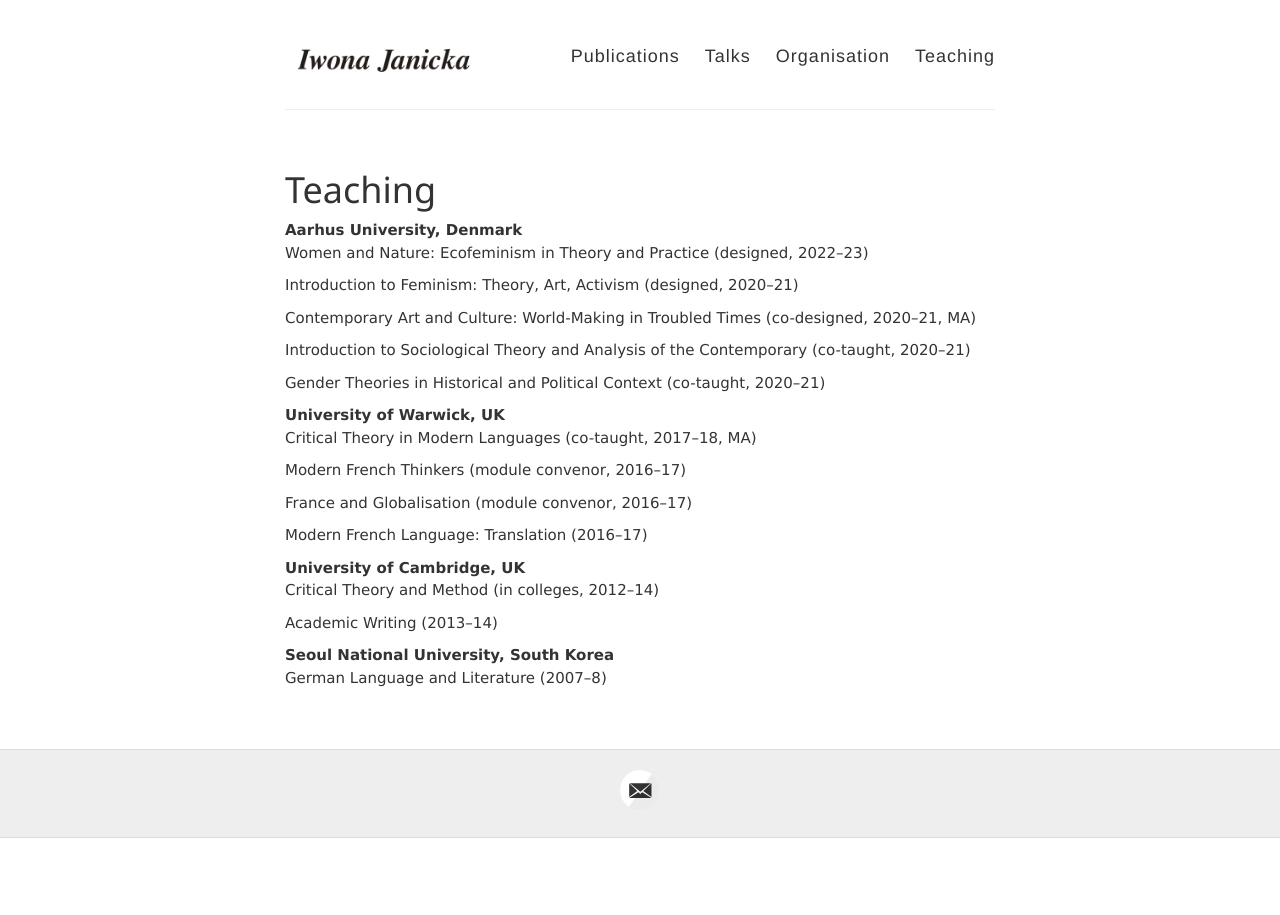
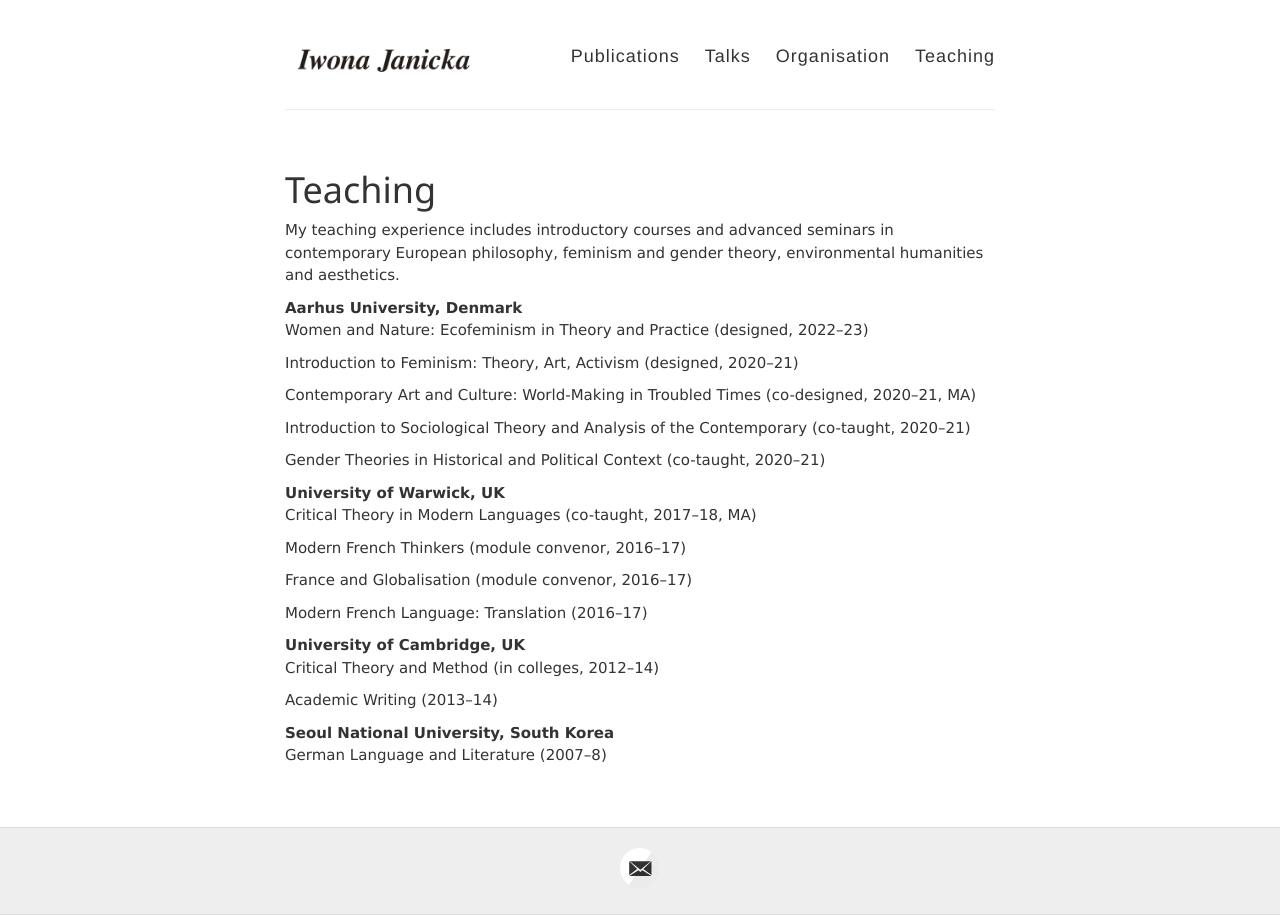
Before and after one commit to IJanicka/IJanicka.github.io, a Jekyll site: the page built from teaching.md, in a window 1280 px wide. Built offline with Jekyll 4.4.1, drawn with Linux system fonts in a browser that asks for light colours.

Commit message:
Update teaching.md

```diff
--- a/teaching.md
+++ b/teaching.md
@@ -3,6 +3,8 @@ layout: page
 title: Teaching
 permalink: /teaching/
 ---
+My teaching experience includes introductory courses and advanced seminars in contemporary European philosophy, feminism and gender theory, environmental humanities and aesthetics.
+
 **Aarhus University, Denmark**<br>
 Women and Nature: Ecofeminism in Theory and Practice (designed, 2022–23)
 
```
